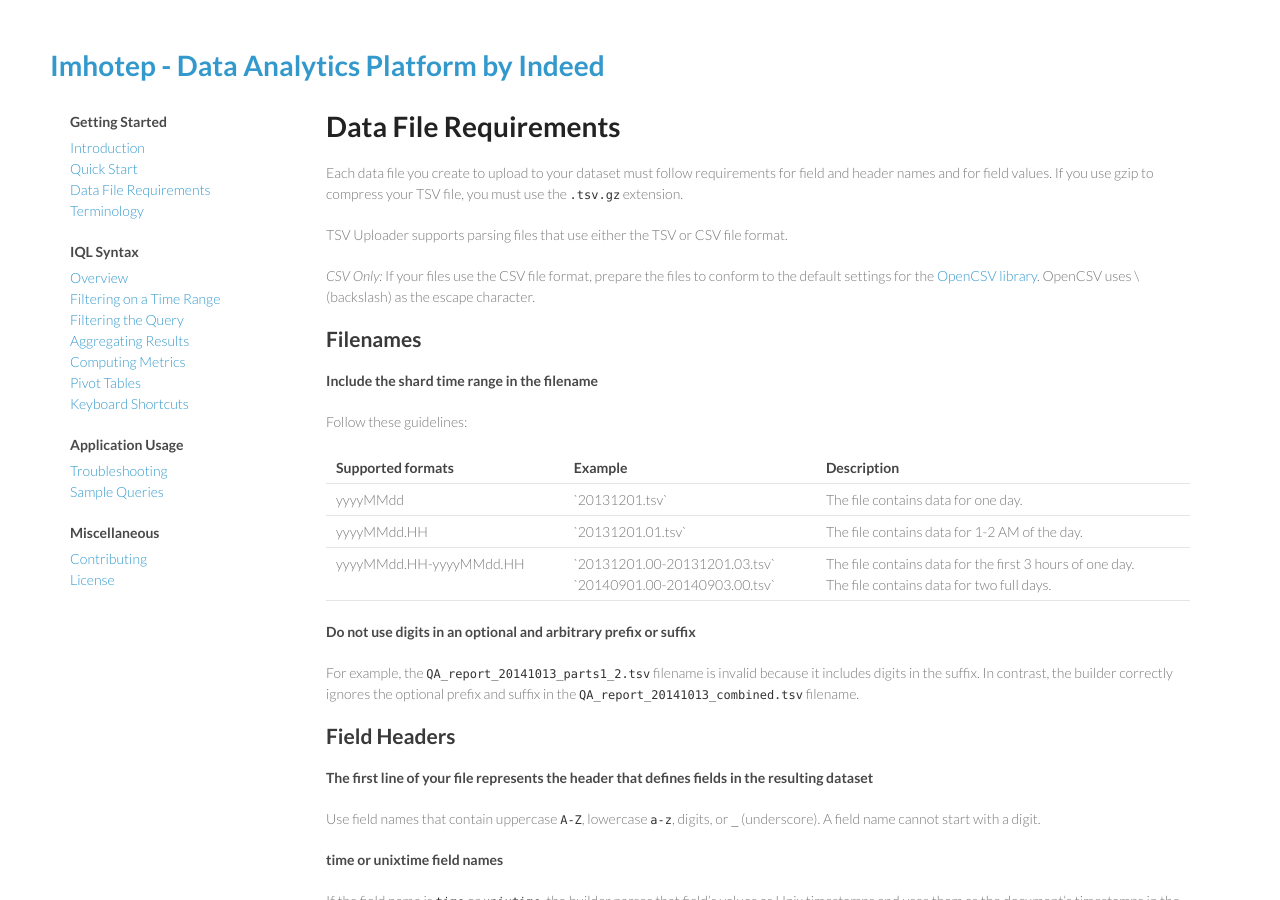
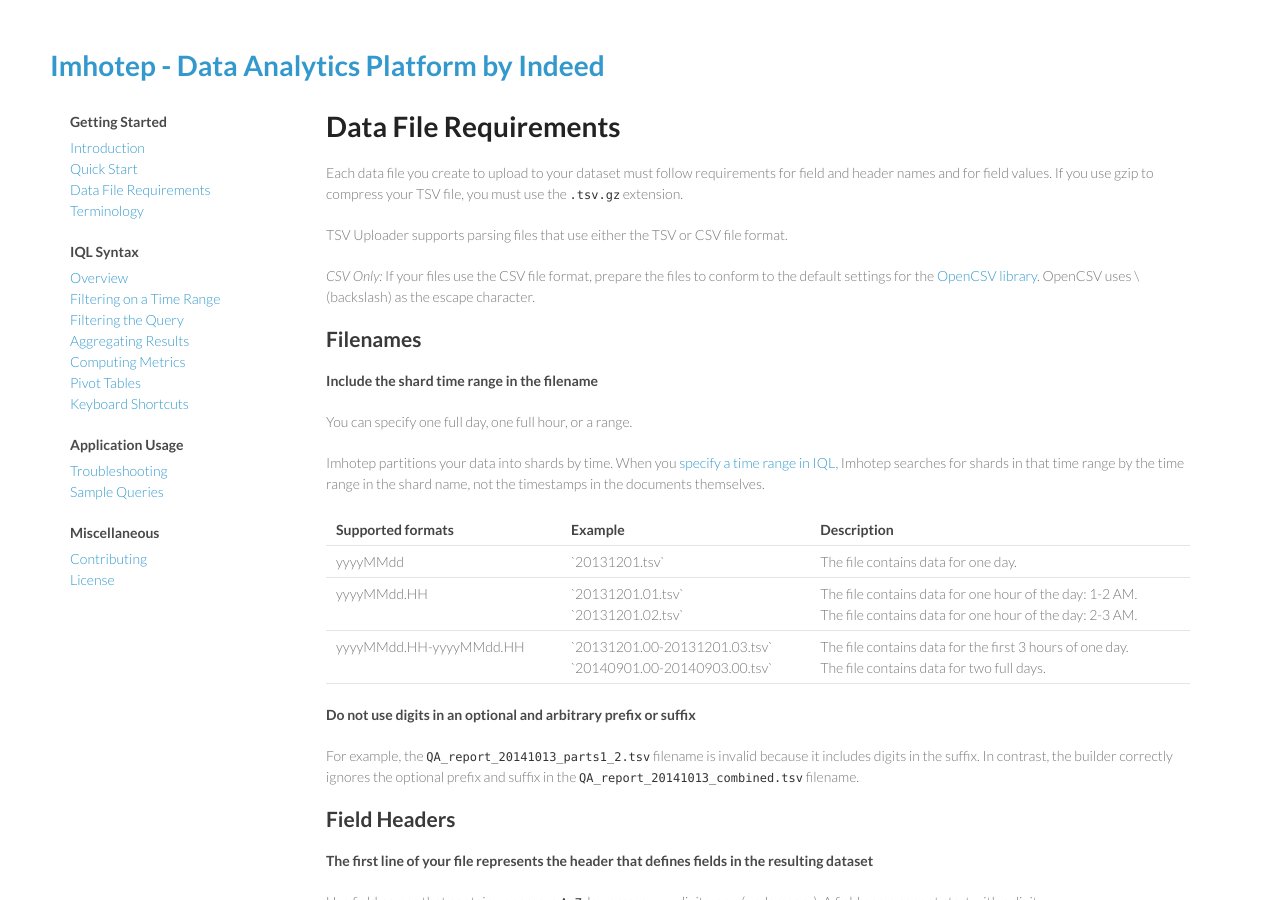
Before and after one commit to indeedeng/imhotep, a Jekyll site: the page built from docs/data-file-requirements.md, in a window 1280 px wide and 900 px high. Built offline with Jekyll 4.4.1, drawn with Linux system fonts in a browser that asks for light colours; Markdown is read by kramdown in place of the engine named in the settings.

Commit message:
shard time range definition

```diff
--- a/docs/data-file-requirements.md
+++ b/docs/data-file-requirements.md
@@ -13,7 +13,9 @@
 ## Filenames
 
 #### <a name="shard-timerange"></a>Include the shard time range in the filename
-Follow these guidelines:
+You can specify one full day, one full hour, or a range.
+
+Imhotep partitions your data into shards by time. When you [specify a time range in IQL][timerange], Imhotep searches for shards in that time range by the time range in the shard name, not the timestamps in the documents themselves.
 <table>
   <tr>
     <th>Supported formats</th>
@@ -27,8 +29,8 @@
   </tr>
    <tr>
     <td valign="top">yyyyMMdd.HH</td>
-    <td valign="top">`20131201.01.tsv`</td>
-    <td valign="top">The file contains data for 1-2 AM of the day.</td>
+    <td valign="top">`20131201.01.tsv`<br>`20131201.02.tsv`</td>
+    <td valign="top">The file contains data for one hour of the day: 1-2 AM.<br>The file contains data for one hour of the day: 2-3 AM.</td>
   </tr>
   <tr>
     <td valign="top">yyyyMMdd.HH-yyyyMMdd.HH</td>
```
Also changed, not shown: other parts of docs/data-file-requirements.md (+2 -0 lines).
